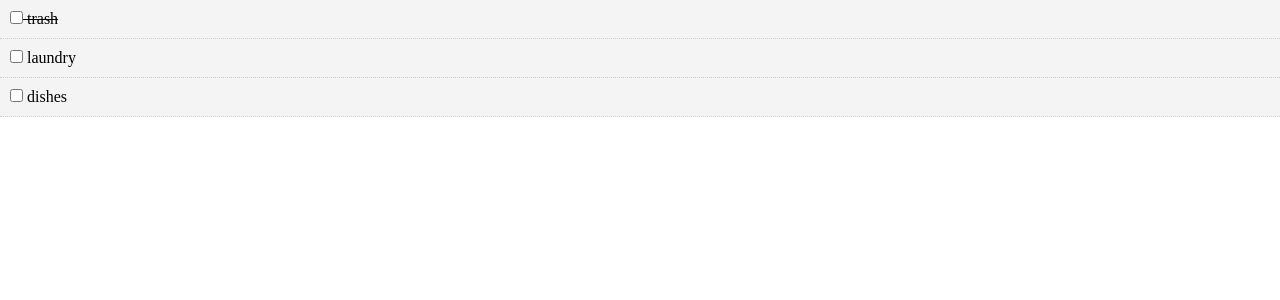
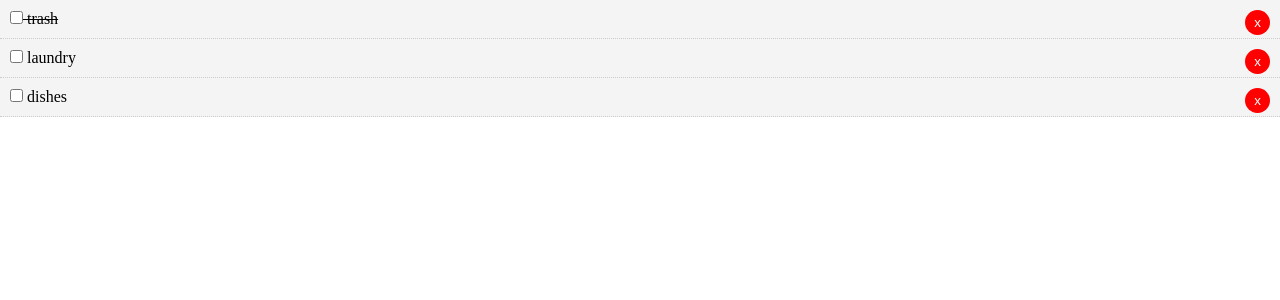
Before and after one commit to anusontarangkul/react-todo, a React (Create React App) app in the folder todo-app/: page / in a window 1280 px wide. Shown: the top 300 px of the page. Built offline with nearby package versions, Linux system fonts and the light colour scheme.

Commit message:
add delete function

```diff
--- a/todo-app/src/App.js
+++ b/todo-app/src/App.js
@@ -25,13 +25,24 @@
   }
 
   markComplete = (id) => {
-    console.log(id)
+    this.setState({
+      todos: this.state.todos.map(todo => {
+        if (todo.id === id) {
+          todo.completed = !todo.completed
+        }
+        return todo;
+      })
+    })
+  }
+
+  delTodo = (id) => {
+    this.setState({ todos: [...this.state.todos.filter(todo => todo.id !== id)] })
   }
   render() {
 
     return (
       <div className="App">
-        <Todos todos={this.state.todos} markComplete={this.markComplete} />
+        <Todos todos={this.state.todos} markComplete={this.markComplete} delTodo={this.delTodo} />
       </div>
     )
   }
--- a/todo-app/src/components/TodoItems.js
+++ b/todo-app/src/components/TodoItems.js
@@ -20,6 +20,7 @@
                     <input type="checkbox" onChange={this.props.markComplete.bind(this, id)
                     } /> {' '}
                     {title}
+                    <button onClick={this.props.delTodo.bind(this, id)} style={btnStyle}>x</button>
                 </p>
             </div>
         )
@@ -27,4 +28,13 @@
 
 }
 
+const btnStyle = {
+    background: '#ff0000',
+    color: '#fff',
+    border: 'none',
+    padding: '5px 9px',
+    borderRadius: '50%',
+    cursor: 'pointer',
+    float: 'right'
+}
 export default TodoItems;
--- a/todo-app/src/components/Todos.js
+++ b/todo-app/src/components/Todos.js
@@ -10,7 +10,7 @@
     render() {
 
         return this.props.todos.map((todo) => (
-            <TodoItem key={todo.id} todo={todo} markComplete={this.props.markComplete} />
+            <TodoItem key={todo.id} todo={todo} markComplete={this.props.markComplete} delTodo={this.props.delTodo} />
         ))
     }
 }
```
